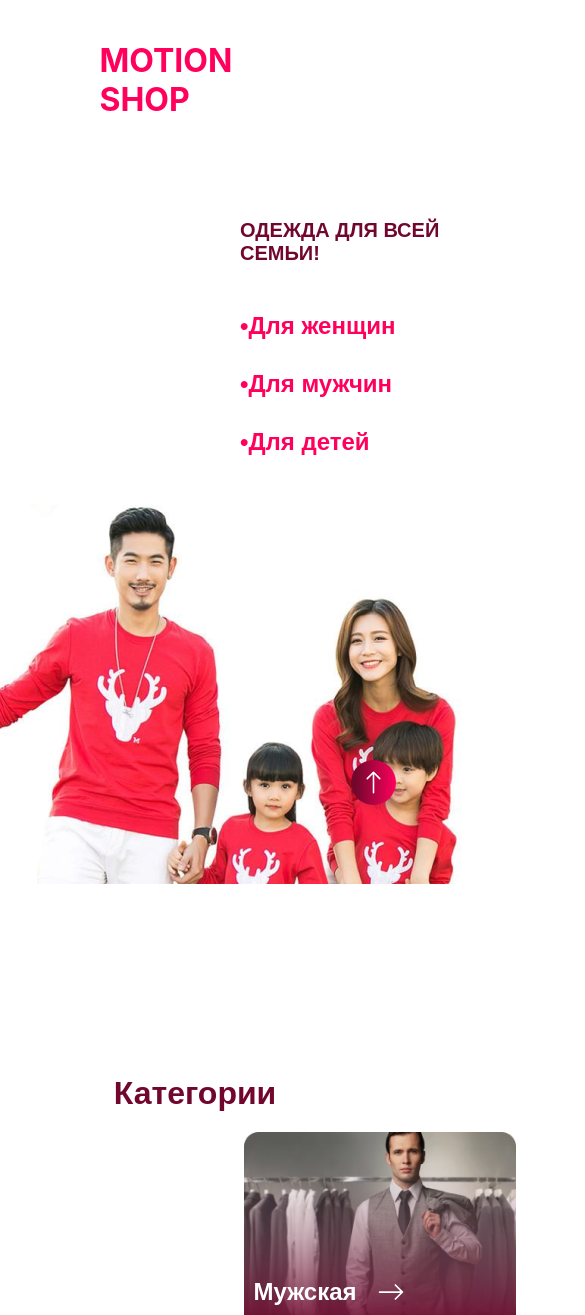
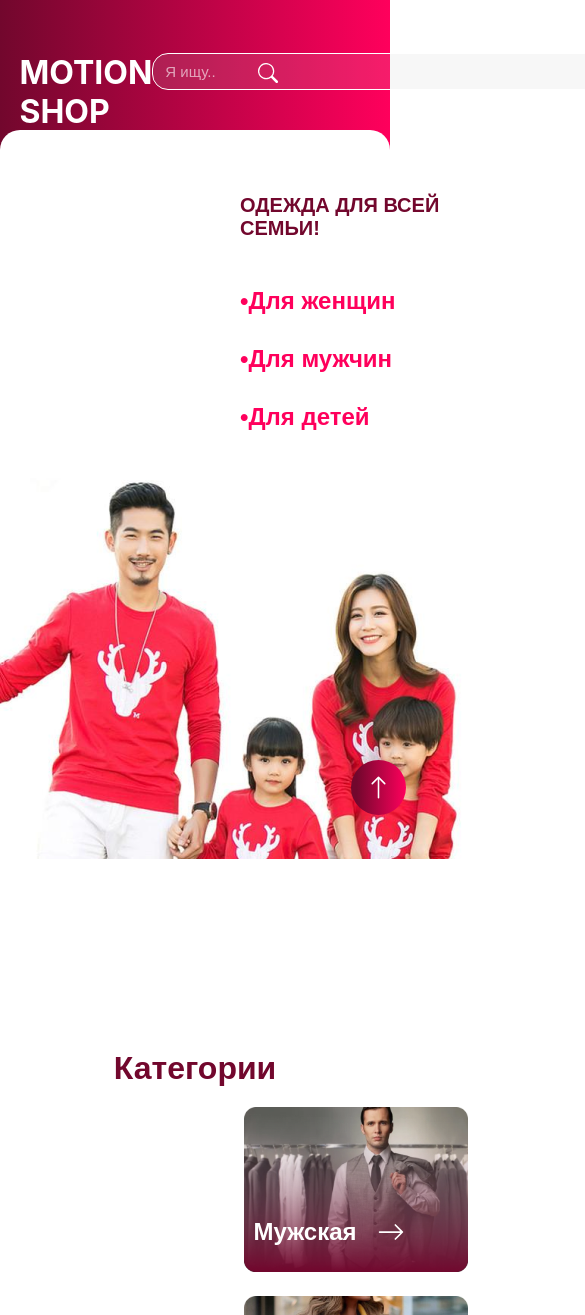
Before and after one commit to urmat02dev/motion-shop, a React (Create React App) app: page / in a window 390 px wide. Shown: the top 1315 px of the page, 585 px wide, since content can reach past the window. Built offline with nearby package versions, Linux system fonts and the light colour scheme.

Commit message:
adaptation

```diff
--- a/src/App.scss
+++ b/src/App.scss
@@ -4,7 +4,7 @@
   box-sizing: border-box;
 }
 .container{
-  width: 1140px;
+  width: 90%;
   margin: 0 auto;
 }
 
@@ -15,7 +15,3 @@ a{
 body{
   font-family: 'Inter,Roboto', sans-serif;
 }
-
-@media screen {
-
-}
--- a/src/components/header/Header.scss
+++ b/src/components/header/Header.scss
@@ -13,7 +13,6 @@
       display: flex;
       align-items: center;
       cursor: pointer;
-      //display: none;
     }
     &--burger:before {
       content: '';
@@ -94,7 +93,7 @@
         font-size: 20px;
         position: absolute;
         right: 28.6%;
-        top: 7.5%;
+        top: 63px;
       }
     }
     &--right{
@@ -114,65 +113,32 @@
 }
 
 @media (max-width: 1200px) {
-
+  #header .header--search input {
+    width: 30rem;
+    height: 37px;
+  }
+  #header .header--right {
+    width: 19%;
+  }
 }
 @media (max-width: 1024px) {
 
 }
 @media (max-width: 992px) {
+  #header .header--search input {
+    width: 28rem;
+  }
+  #header .header--right .logo {
+    font-size: 26px;
+  }
+  #header .header--right h1 {
+    font-size: 14px;
+  }
+}
+@media (max-width: 768px) {
 
 }
-@media (max-width: 768px) {
- #header {
-   padding-bottom: 25px;
-   background: none;
 
-  .header {
-    display: flex;
-    align-items: center;
-    //justify-content: start;
-       .header--burger {
-         margin-bottom: 1rem;
-       }
-    &--logo {
-      margin-left: 5rem;
-      h1 {
-        color: #FF005C;
-      }
-    }
-
-   &--search {
-
-    input {
-      display: none;
-    }
-
-     .search {
-       right: 17%;
-       top: 38%;
-       color: #FF005C;
-     }
-  }
-
-    &--right {
-
-      &__faq{
-        display: none;
-      }
-
-      &__faq2 {
-
-        .logo {
-          color: #FF005C;
-        }
-        h1 {
-          display: none;
-        }
-      }
-    }
-  }
- }
-}
 @media (max-width: 576px) {
 
 }
--- a/src/components/layout/layout.scss
+++ b/src/components/layout/layout.scss
@@ -1,23 +1,18 @@
 .btn {
   position: fixed;
   z-index: 99;
-  width: 100%;
-  justify-content: end;
   left: 90%;
   top: 90%;
   button {
     background: linear-gradient(270.73deg, #FF005C 0.7%, #72072D 89.36%);
-    width: 45px;
-    height: 45px;
+    padding: 15px;
     border-radius: 50%;
-    outline: none;
     border: none;
     display: flex;
     align-items: center;
     justify-content: center;
     cursor: pointer;
   }
-
   .arrow {
     font-size: 25px;
     color: white;
--- a/src/components/main-page/main-page-categories/MainPageCategories.scss
+++ b/src/components/main-page/main-page-categories/MainPageCategories.scss
@@ -11,19 +11,18 @@
       display: flex;
       justify-content: space-between;
       align-items: center;
-      flex-wrap: wrap;
       &__row {
         position: relative;
         &--img {
           position: relative;
-          width: 17rem;
+          width: 16rem;
         }
         &--arr {
           position: absolute;
           left: 0;
           top: 0;
           img  {
-            width: 17rem;
+            width: 16rem;
           }
           &__text {
             position: absolute;
@@ -44,9 +43,6 @@
     }
   }
 }
-@media (max-width:1440px){
-
-}
 
 @media (max-width:1200px){
   #block {
@@ -54,11 +50,25 @@
       &--text {
         text-align: center;
       }
-      &--categor {
-        display: flex;
-        flex-wrap: wrap;
-      }
     }
+  }
+}
+
+@media (max-width: 1170px) {
+  #block .block--categor__row--img {
+    width: 15rem;
+  }
+  #block .block--categor__row--arr img {
+    width: 15rem;
+  }
+}
+
+@media (max-width: 1090px) {
+  #block .block--categor__row--img {
+    width: 14rem;
+  }
+  #block .block--categor__row--arr img {
+    width: 14rem;
   }
 }
 
--- a/src/components/main-page/products/Products.scss
+++ b/src/components/main-page/products/Products.scss
@@ -40,7 +40,6 @@
       }
 
       p {
-        width: 300px;
         font-family: 'Roboto', sans-serif;
         font-style: normal;
         font-weight: 400;
```
